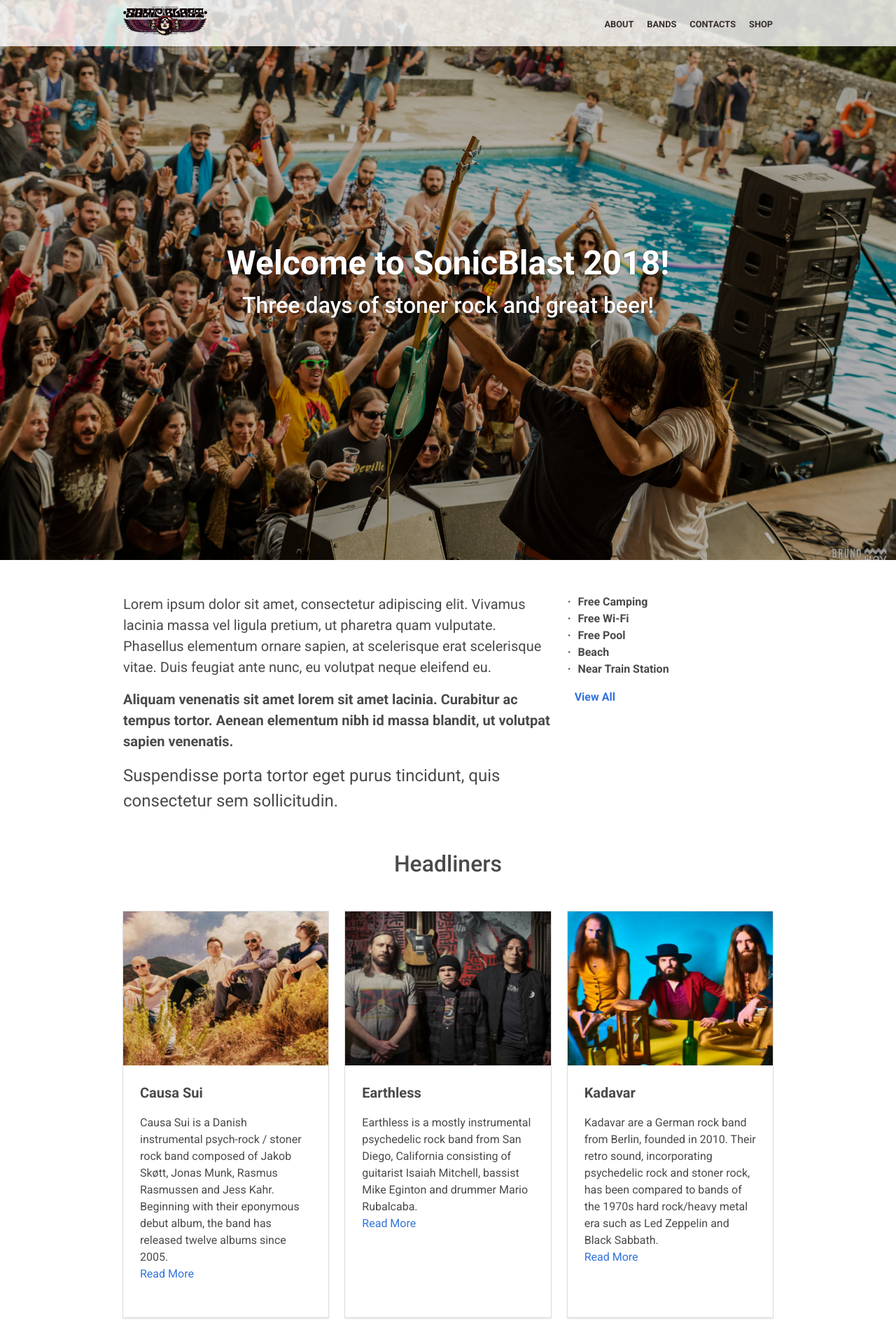
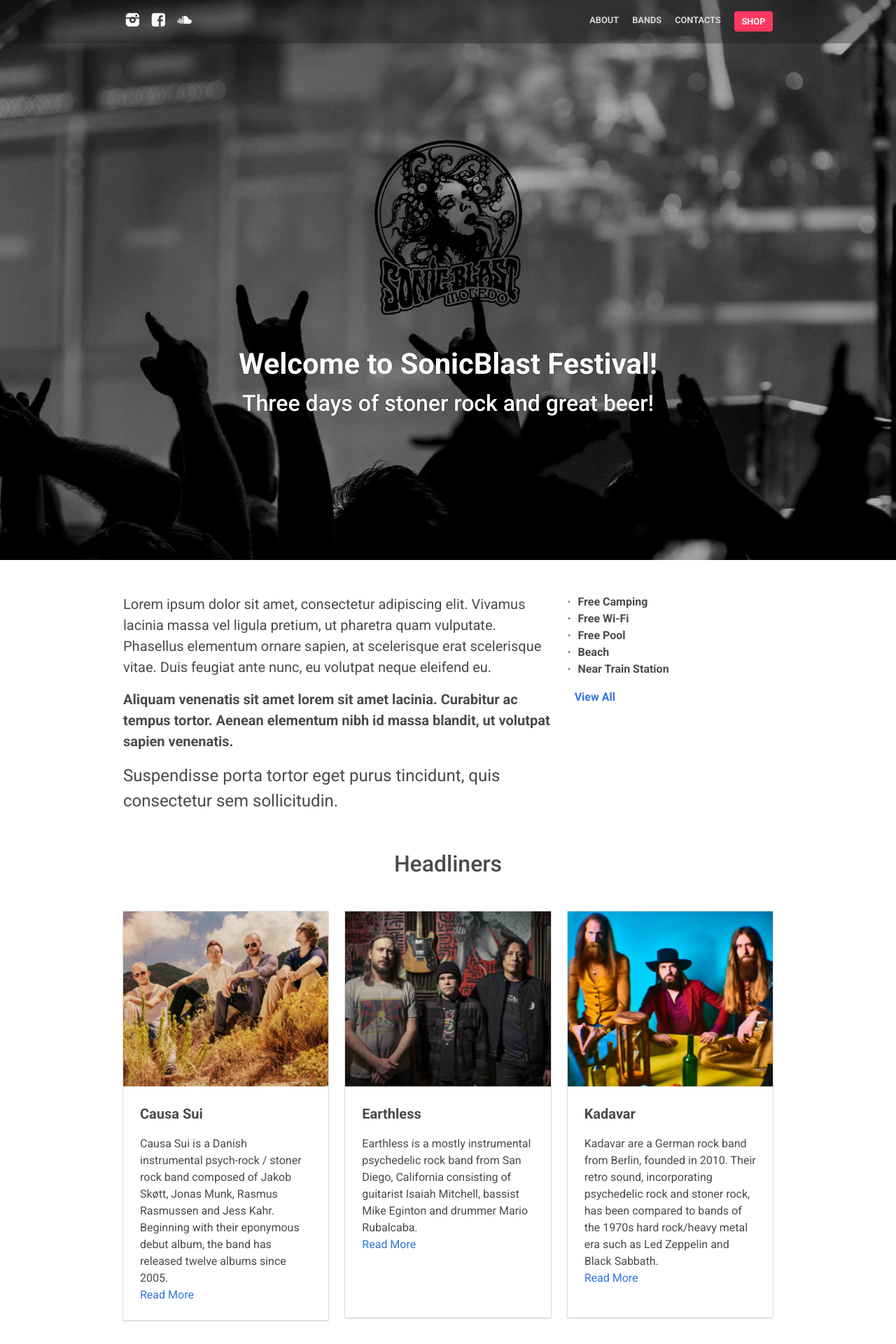
Before and after one commit to tesaraiva/sonicblast-v2, a PHP site: page / in a window 1280 px wide. Shown: the top 1920 px of the page at 70% size. Before the commit the page ends 1884 px from the top, so only its background shows below. Run offline with PHP 8.4, Linux system fonts and the light colour scheme.

Commit message:
Second commit

```diff
--- /dev/null
+++ b/css/fonts.css
@@ -0,0 +1,46 @@
+/* FONTS */
+@font-face {
+    font-family: 'fontello';
+    src: url('../font/fontello.eot?98588776');
+    src: url('../font/fontello.eot?98588776#iefix') format('embedded-opentype'),
+        url('../font/fontello.woff?98588776') format('woff'),
+        url('../font/fontello.ttf?98588776') format('truetype'),
+        url('../font/fontello.svg?98588776#fontello') format('svg');
+    font-weight: normal;
+    font-style: normal;
+}
+
+i {
+    font-family: "fontello";
+    font-style: normal;
+    font-weight: normal;
+    speak: none;
+
+    display: inline-block;
+    text-decoration: inherit;
+    width: 1em;
+    margin-right: .2em;
+    text-align: center;
+    /* opacity: .8; */
+
+    /* For safety - reset parent styles, that can break glyph codes*/
+    font-variant: normal;
+    text-transform: none;
+
+    /* fix buttons height, for twitter bootstrap */
+    line-height: 1em;
+
+    /* Animation center compensation - margins should be symmetric */
+    /* remove if not needed */
+    margin-left: .2em;
+
+    /* You can be more comfortable with increased icons size */
+    /* font-size: 120%; */
+
+    /* Font smoothing. That was taken from TWBS */
+    -webkit-font-smoothing: antialiased;
+    -moz-osx-font-smoothing: grayscale;
+
+    /* Uncomment for 3D effect */
+    /* text-shadow: 1px 1px 1px rgba(127, 127, 127, 0.3); */
+}
--- a/css/styles.css
+++ b/css/styles.css
@@ -30,7 +30,7 @@
 
 /* BG */
 .bg {
-    background-image: url(../images/bg.jpg);
+    background-image: url(../images/bg2.jpg);
     background-repeat: no-repeat;
     background-position: center;
     background-size: cover;
@@ -49,12 +49,23 @@
 }
 
 .bg__title {
-    font-size: 3rem;
+    font-size: 2.6rem;
     font-weight: bold;
+}
+
+.bg__subtitle {
+    font-size: 2rem;
 }
 
 .bg__text {
     z-index: 1;
+    width: 100%;
+    max-width: 920px;
+}
+
+.bg__text img {
+    width: 100%;
+    max-width: 500px;
 }
 
 .bg__overlay {
@@ -72,42 +83,52 @@
 .header {
     position: fixed;
     width: 100%;
-    height: 66px;
+    height: 62px;
     z-index: 100;
+    padding: 1rem 0;
 }
 
 .header__bg {
     width: 100%;
-    opacity: 0.8;
-    background-color: white;
+    opacity: 0.3;
+    background-color: #121212;
     height: 100%;
     position: absolute;
     top: 0;
     z-index: -1;
 }
 
+.header__icons {
+
+}
+
+.header__icon {
+    margin-right: 10px;
+    font-size: 1.2rem;
+    color: white;
+}
+
 .header__wrap {
     display: flex;
     align-items: center;
+}
 
+.header__wrap .columns {
+    width: 100vw;
+    align-items: center;
 }
 
 .header__logo {
     max-width: 120px;
 }
 
-.header__right {
-    width: 75%;
+.nav {
     text-align: right;
-}
-
-.header__left {
-    width: 25%;
 }
 
 /* NAV */
 .nav__link {
-    color: #352d2d;
+    color: lightgrey;
     font-weight: bold;
     font-size: 0.8rem;
     text-transform: uppercase;
@@ -115,7 +136,7 @@
 }
 
 .nav__link:hover, .nav__link:active, .nav__link:visited {
-    color: #8e1f2c;
+    color: white;
 }
 
 .nav__link:first-of-type {
@@ -136,15 +157,15 @@
     font-weight: 700;
 }
 
-li:last-of-type {
+.about__li:last-of-type {
     margin-top: 1rem;
 }
 
-li:last-of-type::before {
+.about__li:last-of-type::before {
     content: '';
 }
 
-li::before {
+.about__li::before {
     content: '·';
     margin-right: 10px;
 }
@@ -161,3 +182,19 @@
 .card__headliners {
     min-height: 580px;
 }
+
+.page-footer {
+    color: lightgray;
+    padding-top: 2rem;
+    padding-bottom: 2rem;
+    background-color: #121212;
+    margin-top: 3rem;
+}
+
+.footer__list a {
+    color: #757272;
+}
+
+.footer__list a:hover {
+    color: lightgrey;
+}
--- a/index.html
+++ b/index.html
@@ -9,6 +9,7 @@
     <link href="https://fonts.googleapis.com/css?family=Roboto:400,500,700" rel="stylesheet">
 
     <link rel="stylesheet" href="css/reset.css">
+    <link rel="stylesheet" href="css/fonts.css">
     <link rel="stylesheet" href="css/bulma/bulma.css">
     <link rel="stylesheet" href="css/styles.css">
 
@@ -18,17 +19,22 @@
 
     <header class="header">
         <div class="header__wrap wrap">
-            <div class="header__left">
-                <img class="header__logo" src="images/logo.png">
+
+            <div class="columns is-mobile">
+                <div class="column is-3 header__icons">
+                    <i class="header__icon icon-instagram-filled"></i>
+                    <i class="header__icon icon-facebook-rect"></i>
+                    <i class="header__icon icon-soundcloud"></i>
                 </div>
 
-            <div class="header__right">
+                <div class="column is-9">
                     <nav class="nav">
                         <a class="nav__link">About</a>
                         <a class="nav__link">Bands</a>
                         <a class="nav__link">Contacts</a>
-                    <a class="nav__link">Shop</a>
+                        <a class="nav__link button is-danger">Shop</a>
                     </nav>
+                </div>
             </div>
         </div>
 
@@ -38,7 +44,8 @@
     <div class="bg">
         <div class="bg__overlay"></div>
         <div class="bg__text">
-            <h1 class="bg__title">Welcome to SonicBlast 2018!</h1>
+            <img src="images/logo2.png">
+            <h1 class="bg__title mt-2">Welcome to SonicBlast Festival!</h1>
             <h2 class="bg__subtitle">Three days of stoner rock and great beer!</h2>
         </div>
     </div>
@@ -63,12 +70,12 @@
 
                 <div class="column is-4">
                     <ul class="about__list is-size-6">
-                        <li class="li__link">Free Camping</li>
-                        <li class="li__link">Free Wi-Fi</li>
-                        <li class="li__link">Free Pool</li>
-                        <li class="li__link">Beach</li>
-                        <li class="li__link">Near Train Station</li>
-                        <li class="li__link">
+                        <li class="about__li">Free Camping</li>
+                        <li class="about__li">Free Wi-Fi</li>
+                        <li class="about__li">Free Pool</li>
+                        <li class="about__li">Beach</li>
+                        <li class="about__li">Near Train Station</li>
+                        <li class="about__li">
                             <a>View All</a>
                         </li>
                     </ul>
@@ -85,7 +92,7 @@
                 <div class="column is-4">
                     <div class="card card__headliners">
                         <div class="card-image">
-                            <figure class="image is-4by3">
+                            <figure class="image">
                                 <img src="images/causasui.jpg" alt="Causa Sui">
                             </figure>
                         </div>
@@ -103,7 +110,7 @@
                 <div class="column is-4">
                     <div class="card card__headliners">
                         <div class="card-image">
-                            <figure class="image is-4by3">
+                            <figure class="image">
                                 <img src="images/earthless.jpg" alt="Earthless">
                             </figure>
                         </div>
@@ -121,7 +128,7 @@
                 <div class="column is-4">
                     <div class="card card__headliners">
                         <div class="card-image">
-                            <figure class="image is-4by3">
+                            <figure class="image">
                                 <img src="images/kadavar.jpg" alt="Kadavar">
                             </figure>
                         </div>
@@ -137,7 +144,104 @@
                 </div>
             </div>
         </section>
+
+        <section class="section__headliners wrap">
+            <h1 class="section__title has-text-centered is-size-3">Shop</h1>
+
+            <div class="columns mt-2">
+
+                <div class="column is-4">
+                    <div class="card card__headliners">
+                        <div class="card-image">
+                            <figure class="image">
+                                <img src="images/shop1.jpg" alt="Kyuss T-Shirt">
+                            </figure>
+                        </div>
+                        <div class="card-content">
+                            <p class="is-size-5 has-text-weight-bold">Kyuss T-Shirt</p>
+
+                            <p class="is-size-6">
+                                18.50€
+                            </p>
+
+                            <a class="button is-danger mt-2">Buy</a>
+                        </div>
+                    </div>
                 </div>
 
+                <div class="column is-4">
+                    <div class="card card__headliners">
+                        <div class="card-image">
+                            <figure class="image">
+                                <img src="images/shop2.jpg" alt="Earthless">
+                            </figure>
+                        </div>
+                        <div class="card-content">
+                            <p class="is-size-5 has-text-weight-bold">Sky Valley T-Shirt</p>
+
+                            <p class="is-size-6">
+                                22.50€
+                            </p>
+
+                            <a class="button is-danger mt-2">Buy</a>
+                        </div>
+                    </div>
+                </div>
+
+                <div class="column is-4">
+                    <div class="card card__headliners">
+                        <div class="card-image">
+                            <figure class="image">
+                                <img src="images/shop3.jpg" alt="Kadavar">
+                            </figure>
+                        </div>
+                        <div class="card-content">
+                            <p class="is-size-5 has-text-weight-bold">Electric Wizard T-Shirt</p>
+
+                            <p class="is-size-6">
+                                15.50€
+                            </p>
+
+                            <a class="button is-danger mt-2">Buy</a>
+                        </div>
+                    </div>
+                </div>
+            </div>
+        </section>
+    </div>
+
+    <footer class="page-footer">
+        <div class="wrap">
+            <div class="columns">
+                <div class="column is-3">
+                    <ul class="footer__list">
+                        <li><a>Home</a></li>
+                        <li><a>About</a></li>
+                        <li><a>Bands</a></li>
+                        <li><a>Contacts</a></li>
+                        <li><a>Shop</a></li>
+                        <li><a>Press Kit</a></li>
+                    </ul>
+                </div>
+
+                <div class="column is-3">
+                    <ul class="footer__list">
+                        <li class="is-size-7">Tel: <a href="tel:+351963225291"> (+351) 963 225 291
+</a></li>
+                        <li class="is-size-7">Email: <a href="mailto:sonicblastmoledo@htmail.com">sonicblastmoledo@hotmail.com</a></li>
+                        <li class="mt-2 is-size-7">Privacy Policy</li>
+                        <li class="is-size-7">All rights reserved © 2018</li>
+                    </ul>
+                </div>
+
+                <div class="column is-4 is-offset-2">
+                    <div class="footer__map mt-1">
+                        <iframe src="https://www.google.com/maps/embed?pb=!1m18!1m12!1m3!1d3989.818320343149!2d-0.002188685705163916!3d3.5083546467076932e-15!2m3!1f0!2f0!3f0!3m2!1i1024!2i768!4f13.1!3m3!1m2!1s0xd25c0f314b7fe11%3A0x1fcc3118902cc4d9!2sR.+da+Costa%2C+4910-668+Moledo!5e0!3m2!1spt-PT!2spt!4v1537456135726"
+                            width="100%" height="auto" frameborder="0" style="border:0" allowfullscreen></iframe>
+                    </div>
+                </div>
+            </div>
+        </div>
+    </footer>
   </body>
 </html>
```
Also changed, not shown: font/fontello.ttf (added), font/fontello.woff (added), font/fontello.woff2 (added), images/logo2.png (added), images/shop1.jpg (added), images/shop2.jpg (added), images/shop3.jpg (added), 2 other files. Lines whose indentation alone changed are shown as unchanged.
